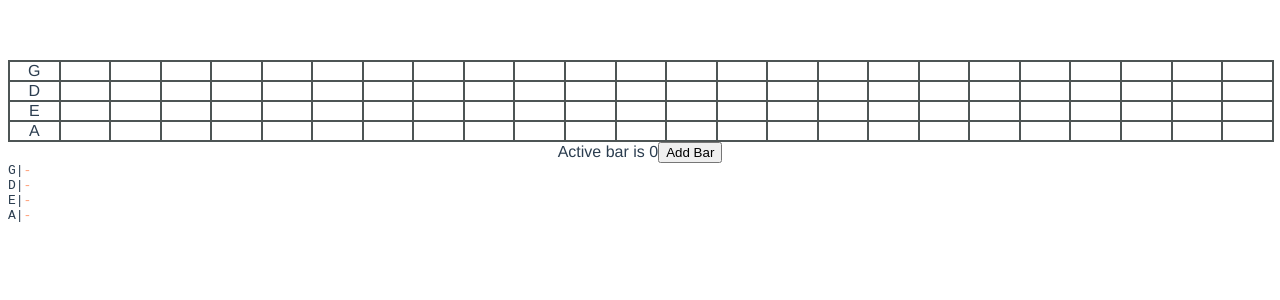
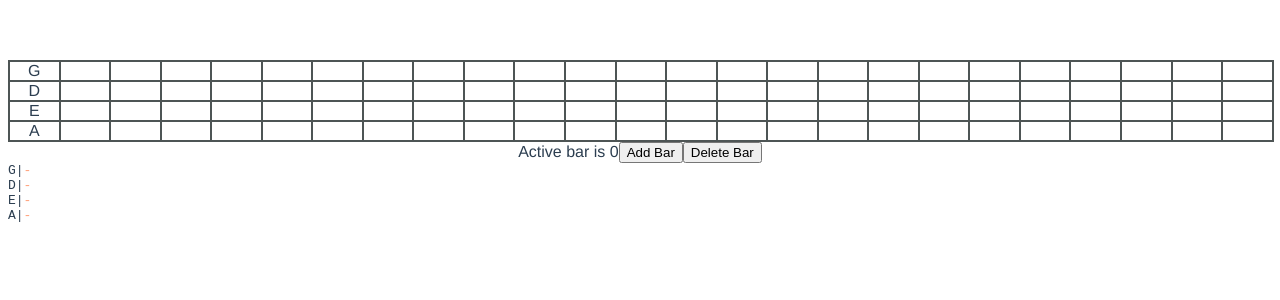
Before and after one commit to n8all3n/tabscribe, a Vue app: page / in a window 1280 px wide. Shown: the top 300 px of the page. Built offline with nearby package versions, Linux system fonts and the light colour scheme.

Commit message:
Button to delete a bar

```diff
--- a/src/components/Tabscribe.vue
+++ b/src/components/Tabscribe.vue
@@ -14,6 +14,7 @@
         </div>
         <span>Active bar is {{activeBar}}</span>
         <button type="button" v-on:click="addNewBar();">Add Bar</button>
+        <button type="button" v-on:click="deleteBar();">Delete Bar</button>
         <div class="notation-container">
             <div class="notation-string" v-for="(item, stringIndex) in stringCount" v-bind:key="stringIndex">
                 <div class="notation-string-tuning">
@@ -62,11 +63,11 @@ export default {
 
   },
   methods: {
+      /**
+       * Checks if the current fret and string are selected.  If they are
+       * return a class that indicates the fret is active
+       */
       getFretNoteClass: function(fretIndex, stringIndex) {
-        if (fretIndex === 0) {
-            var asdf = '';
-        }
-
         var currBar = this.barText[this.activeBar];
         var theString = currBar[stringIndex];
 
@@ -77,18 +78,35 @@ export default {
         return '';
       },
       fretClick: function(fretIndex, stringIndex) {
+        // find the current bar
         var currentBarText = this.barText[this.activeBar];
 
+        // clicking on an item that is already selected...clear the item
         if (currentBarText[stringIndex] === fretIndex.toString()) {
             currentBarText[stringIndex] = '-';
         } else {
+            // clicked on a new fret set the fret
             currentBarText[stringIndex] = fretIndex.toString();
         }
 
         Vue.set(this.barText, this.activeBar, currentBarText);
       },
+      deleteBar: function () {
+        // don't delete if there's just one bar
+        if (this.activeBar === 0) {
+            return;
+        }
+
+        // get whatever the next bar would be after this one is deleted
+        var nextActiveBar = this.activeBar - 1;
+        this.$delete(this.barText, this.activeBar);
+
+        // update the active bar now that a bar is deleted
+        this.activeBar = nextActiveBar;
+      },
       addNewBar: function() {
         var newBar = [];
+        // add an array with the number of strings with dashes
         for(var i = 0; i < this.stringCount; i++) {
             newBar.push('-');
         }
@@ -103,9 +121,6 @@ export default {
       },
       setBarActive: function(index) {
         this.activeBar = index;
-      },
-      getBarText: function(barIndex, stringIndex) {
-        return this.barText[barIndex][stringIndex];
       }
   }
 }
@@ -159,7 +174,7 @@ export default {
     }
 
     .hovered-bar {
-        color: lime;
+        color: red;
     }
 
     .active-bar {
```
